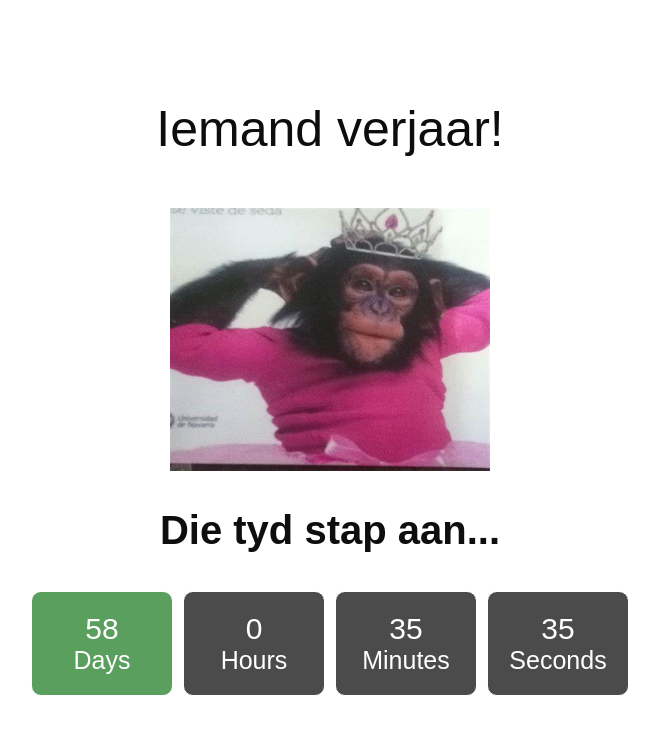
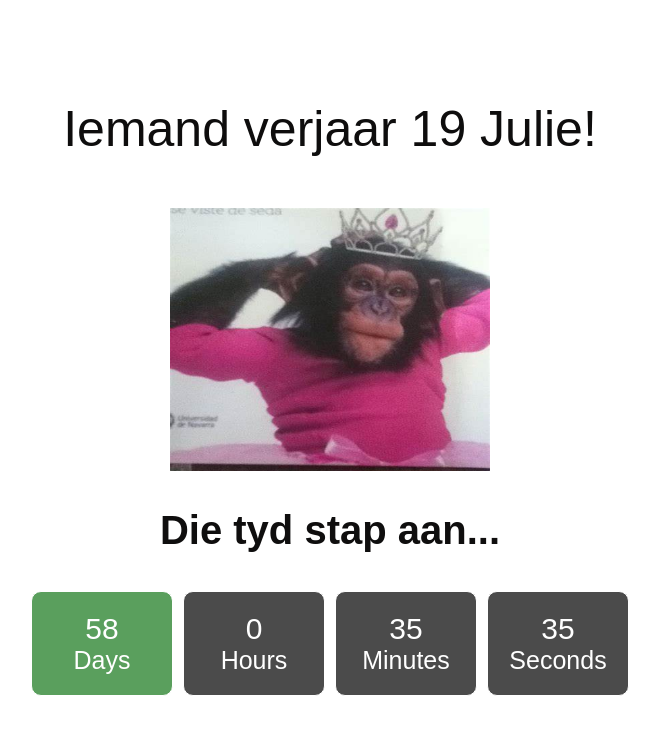
Before and after one commit to combrinckd/reunion, a plain HTML site: page index.html in a window 1280 px wide. Shown: the whole page, without its empty margins (310-969 px from the left). Drawn offline with Linux system fonts and the light colour scheme.

Commit message:
Update index.html

```diff
--- a/index.html
+++ b/index.html
@@ -2,14 +2,14 @@
 <html lang="en" dir="ltr">
   <head>
     <meta charset="utf-8">
-    <link rel="icon" href="images/skoolwapen.jpeg" type="image/png">
+    <link rel="icon" href="images/princess.jpeg" type="image/png">
     <link rel="stylesheet" href="styles.css">
     <title>Verjaardag Countdown</title>
   </head>
   <body>
     <section class="landing">
       <div class="landing-inner">
-        <p id="devConnect">Iemand verjaar!</p>
+        <p id="devConnect">Iemand verjaar 19 Julie!</p>
         <!-- <p id="devConnect">kom ons baljaar!</p> -->
         <img src="images/princess.jpeg" alt="">
         <h1>Die tyd stap aan...</h1>
```
